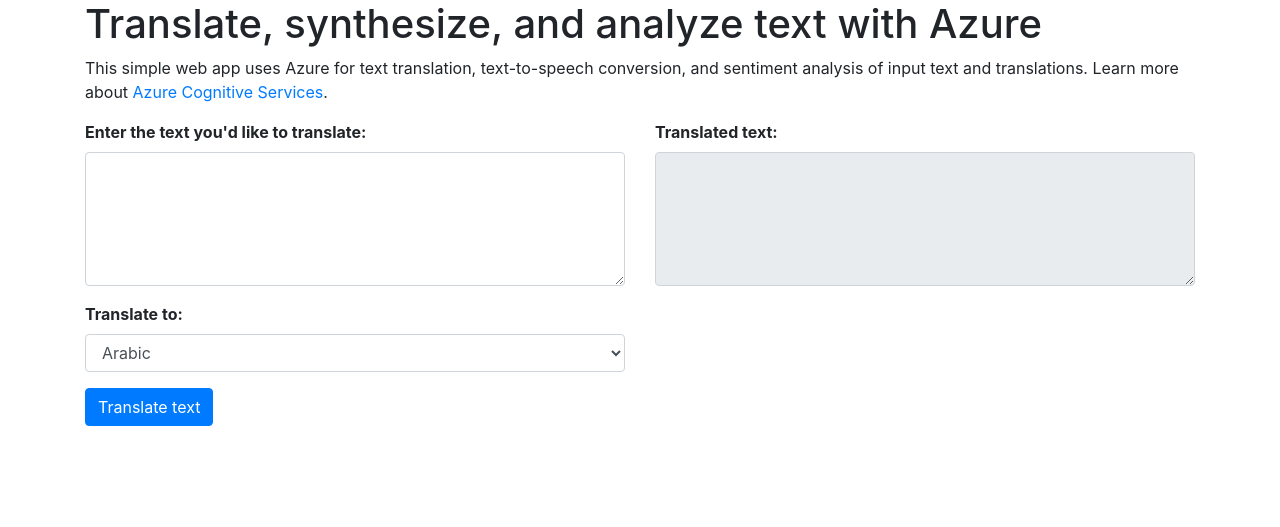
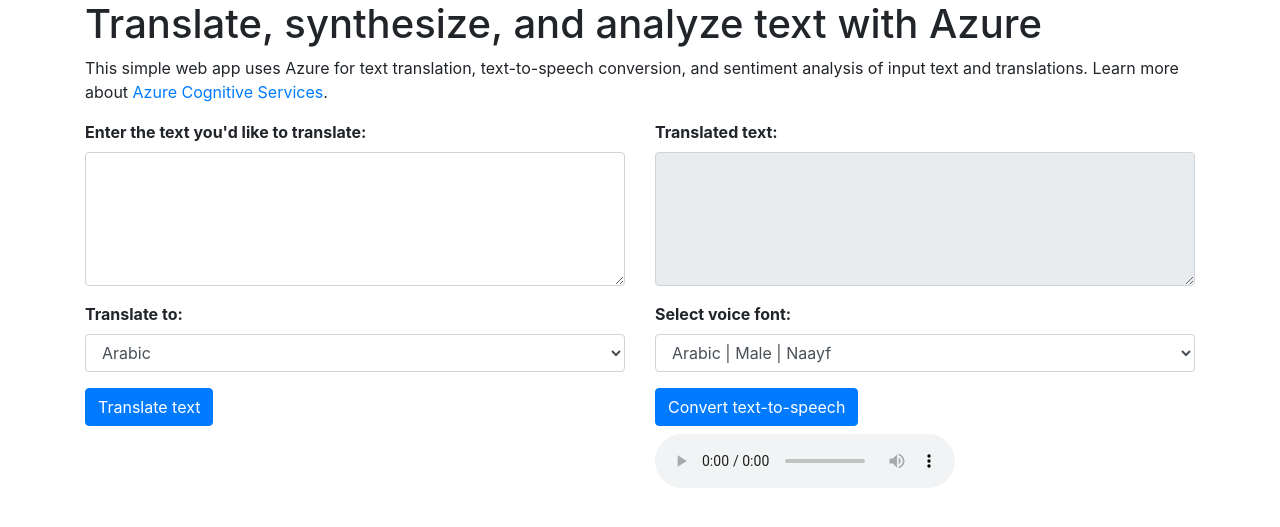
Before and after one commit to ElenaGolubeva/Lab2, a Flask app: page / in a window 1280 px wide. Shown: the top 527 px of the page. Run offline with Flask 2, Linux system fonts and the light colour scheme; some libraries are stand-ins or nearby versions.

Commit message:
synthesize

```diff
--- a/app.py
+++ b/app.py
@@ -1,4 +1,5 @@
-from flask import Flask, render_template, url_for, jsonify, request
+from flask import Flask, render_template, jsonify, request
+import synthesize
 import translate
 
 app = Flask(__name__)
@@ -17,3 +18,13 @@
     translation_output = data['to']
     response = translate.get_translation(text_input, translation_output)
     return jsonify(response)
+
+@app.route('/text-to-speech', methods=['POST'])
+def text_to_speech():
+    data = request.get_json()
+    text_input = data['text']
+    voice_font = data['voice']
+    tts = synthesize.TextToSpeech(text_input, voice_font)
+    tts.get_token()
+    audio_response = tts.save_audio()
+    return audio_response
--- a/static/scripts/main.js
+++ b/static/scripts/main.js
@@ -32,3 +32,97 @@
   // In the following sections, you'll add code for sentiment analysis and
   // speech synthesis here.
 })
+
+
+// Convert text-to-speech
+$("#text-to-speech").on("click", function(e) {
+  e.preventDefault();
+  var ttsInput = document.getElementById("translation-result").value;
+  var ttsVoice = document.getElementById("select-voice").value;
+  var ttsRequest = { 'text': ttsInput, 'voice': ttsVoice }
+
+  var xhr = new XMLHttpRequest();
+  xhr.open("post", "/text-to-speech", true);
+  xhr.setRequestHeader("Content-Type", "application/json");
+  xhr.responseType = "blob";
+  xhr.onload = function(evt){
+    if (xhr.status === 200) {
+      audioBlob = new Blob([xhr.response], {type: "audio/mpeg"});
+      audioURL = URL.createObjectURL(audioBlob);
+      if (audioURL.length > 5){
+        var audio = document.getElementById("audio");
+        var source = document.getElementById("audio-source");
+        source.src = audioURL;
+        audio.load();
+        audio.play();
+      }else{
+        console.log("An error occurred getting and playing the audio.")
+      }
+    }
+  }
+  xhr.send(JSON.stringify(ttsRequest));
+});
+
+// Automatic voice font selection based on translation output.
+$('select[id="select-language"]').change(function(e) {
+  if ($(this).val() == "ar"){
+    document.getElementById("select-voice").value = "(ar-SA, Naayf)";
+  }
+  if ($(this).val() == "ca"){
+    document.getElementById("select-voice").value = "(ca-ES, HerenaRUS)";
+  }
+  if ($(this).val() == "zh-Hans"){
+    document.getElementById("select-voice").value = "(zh-HK, Tracy, Apollo)";
+  }
+  if ($(this).val() == "zh-Hant"){
+    document.getElementById("select-voice").value = "(zh-HK, Tracy, Apollo)";
+  }
+  if ($(this).val() == "hr"){
+    document.getElementById("select-voice").value = "(hr-HR, Matej)";
+  }
+  if ($(this).val() == "en"){
+    document.getElementById("select-voice").value = "(en-US, Jessa24kRUS)";
+  }
+  if ($(this).val() == "fr"){
+    document.getElementById("select-voice").value = "(fr-FR, HortenseRUS)";
+  }
+  if ($(this).val() == "de"){
+    document.getElementById("select-voice").value = "(de-DE, HeddaRUS)";
+  }
+  if ($(this).val() == "el"){
+    document.getElementById("select-voice").value = "(el-GR, Stefanos)";
+  }
+  if ($(this).val() == "he"){
+    document.getElementById("select-voice").value = "(he-IL, Asaf)";
+  }
+  if ($(this).val() == "hi"){
+    document.getElementById("select-voice").value = "(hi-IN, Kalpana, Apollo)";
+  }
+  if ($(this).val() == "it"){
+    document.getElementById("select-voice").value = "(it-IT, LuciaRUS)";
+  }
+  if ($(this).val() == "ja"){
+    document.getElementById("select-voice").value = "(ja-JP, HarukaRUS)";
+  }
+  if ($(this).val() == "ko"){
+    document.getElementById("select-voice").value = "(ko-KR, HeamiRUS)";
+  }
+  if ($(this).val() == "pt"){
+    document.getElementById("select-voice").value = "(pt-BR, HeloisaRUS)";
+  }
+  if ($(this).val() == "ru"){
+    document.getElementById("select-voice").value = "(ru-RU, EkaterinaRUS)";
+  }
+  if ($(this).val() == "es"){
+    document.getElementById("select-voice").value = "(es-ES, HelenaRUS)";
+  }
+  if ($(this).val() == "th"){
+    document.getElementById("select-voice").value = "(th-TH, Pattara)";
+  }
+  if ($(this).val() == "tr"){
+    document.getElementById("select-voice").value = "(tr-TR, SedaRUS)";
+  }
+  if ($(this).val() == "vi"){
+    document.getElementById("select-voice").value = "(vi-VN, An)";
+  }
+});
--- a/templates/index.html
+++ b/templates/index.html
@@ -69,12 +69,61 @@
       </div>
 
       <!-- Start voice font selection code -->
-
+<div class="form-group">
+  <label for="select-voice"><strong>Select voice font:</strong></label>
+  <select class="form-control" id="select-voice">
+    <option value="(ar-SA, Naayf)">Arabic | Male | Naayf</option>
+    <option value="(ca-ES, HerenaRUS)">Catalan | Female | HerenaRUS</option>
+    <option value="(zh-CN, HuihuiRUS)">Chinese (Mainland) | Female | HuihuiRUS</option>
+    <option value="(zh-CN, Kangkang, Apollo)">Chinese (Mainland) | Male | Kangkang, Apollo</option>
+    <option value="(zh-HK, Tracy, Apollo)">Chinese (Hong Kong)| Female | Tracy, Apollo</option>
+    <option value="(zh-HK, Danny, Apollo)">Chinese (Hong Kong) | Male | Danny, Apollo</option>
+    <option value="(zh-TW, Yating, Apollo)">Chinese (Taiwan)| Female | Yating, Apollo</option>
+    <option value="(zh-TW, Zhiwei, Apollo)">Chinese (Taiwan) | Male | Zhiwei, Apollo</option>
+    <option value="(hr-HR, Matej)">Croatian | Male | Matej</option>
+    <option value="(en-US, AriaRUS)">English (US) | Female | AriaRUS</option>
+    <option value="(en-US, Guy24kRUS)">English (US) | Male | Guy24kRUS</option>
+    <option value="(en-IE, Sean)">English (IE) | Male | Sean</option>
+    <option value="(fr-FR, Julie, Apollo)">French | Female | Julie, Apollo</option>
+    <option value="(fr-FR, HortenseRUS)">French | Female | Julie, HortenseRUS</option>
+    <option value="(fr-FR, Paul, Apollo)">French | Male | Paul, Apollo</option>
+    <option value="(de-DE, Hedda)">German | Female | Hedda</option>
+    <option value="(de-DE, HeddaRUS)">German | Female | HeddaRUS</option>
+    <option value="(de-DE, Stefan, Apollo)">German | Male | Apollo</option>
+    <option value="(el-GR, Stefanos)">Greek | Male | Stefanos</option>
+    <option value="(he-IL, Asaf)">Hebrew (Isreal) | Male | Asaf</option>
+    <option value="(hi-IN, Kalpana, Apollo)">Hindi | Female | Kalpana, Apollo</option>
+    <option value="(hi-IN, Hemant)">Hindi | Male | Hemant</option>
+    <option value="(it-IT, LuciaRUS)">Italian | Female | LuciaRUS</option>
+    <option value="(it-IT, Cosimo, Apollo)">Italian | Male | Cosimo, Apollo</option>
+    <option value="(ja-JP, Ichiro, Apollo)">Japanese | Male | Ichiro</option>
+    <option value="(ja-JP, HarukaRUS)">Japanese | Female | HarukaRUS</option>
+    <option value="(ko-KR, HeamiRUS)">Korean | Female | Heami</option>
+    <option value="(pt-BR, HeloisaRUS)">Portuguese (Brazil) | Female | HeloisaRUS</option>
+    <option value="(pt-BR, Daniel, Apollo)">Portuguese (Brazil) | Male | Daniel, Apollo</option>
+    <option value="(pt-PT, HeliaRUS)">Portuguese (Portugal) | Female | HeliaRUS</option>
+    <option value="(ru-RU, Irina, Apollo)">Russian | Female | Irina, Apollo</option>
+    <option value="(ru-RU, Pavel, Apollo)">Russian | Male | Pavel, Apollo</option>
+    <option value="(ru-RU, EkaterinaRUS)">Russian | Female | EkaterinaRUS</option>
+    <option value="(es-ES, Laura, Apollo)">Spanish | Female | Laura, Apollo</option>
+    <option value="(es-ES, HelenaRUS)">Spanish | Female | HelenaRUS</option>
+    <option value="(es-ES, Pablo, Apollo)">Spanish | Male | Pablo, Apollo</option>
+    <option value="(th-TH, Pattara)">Thai | Male | Pattara</option>
+    <option value="(tr-TR, SedaRUS)">Turkish | Female | SedaRUS</option>
+    <option value="(vi-VN, An)">Vietnamese | Male | An</option>
+  </select>
+</div>
       <!-- End voice font selection code -->
 
     </form>
 
     <!-- Add Speech Synthesis button and audio element -->
+<button type="submit" class="btn btn-primary mb-2" id="text-to-speech">Convert text-to-speech</button>
+<div id="audio-playback">
+  <audio id="audio" controls>
+    <source id="audio-source" type="audio/mpeg" />
+  </audio>
+</div>
 
     <!-- End Speech Synthesis button -->
 
```
Also changed, not shown: synthesize.py (added, +48 -0 lines).
